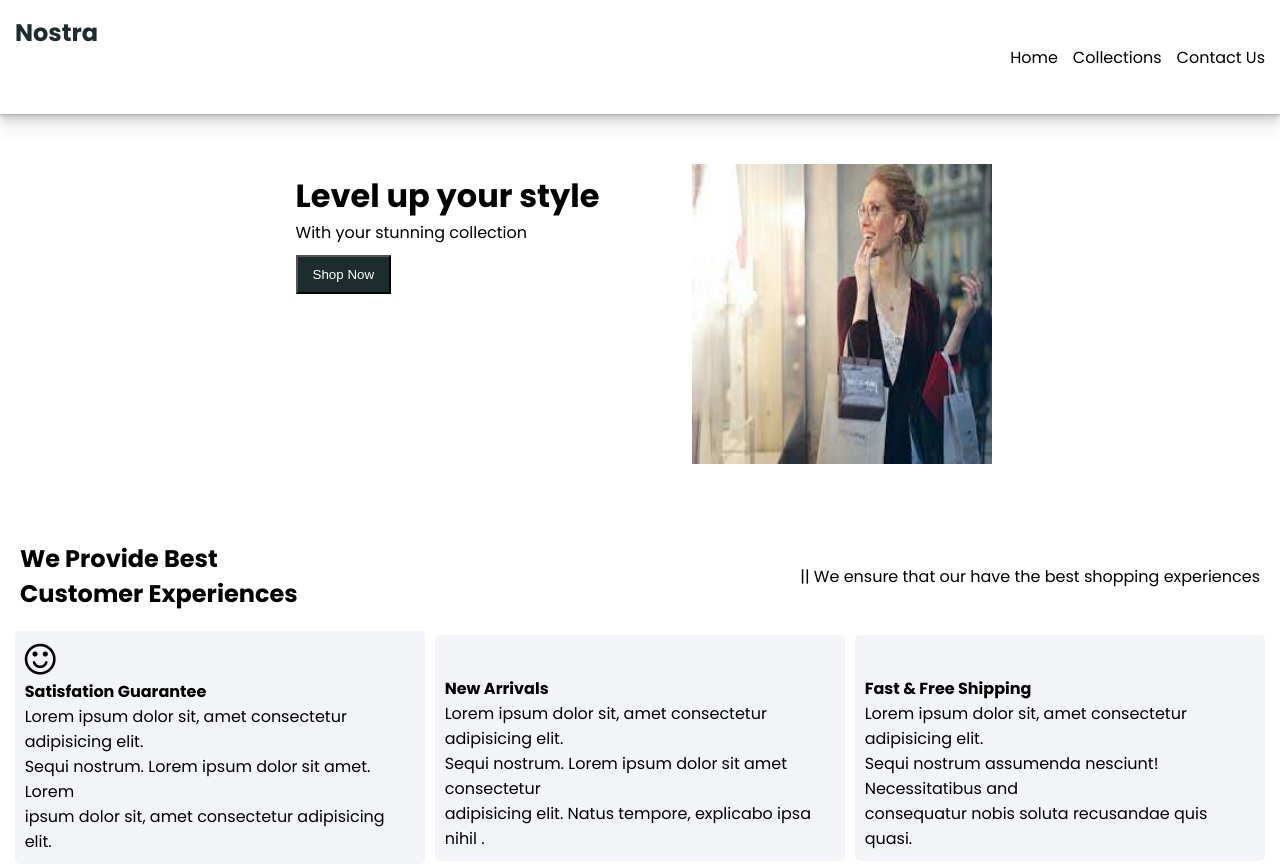
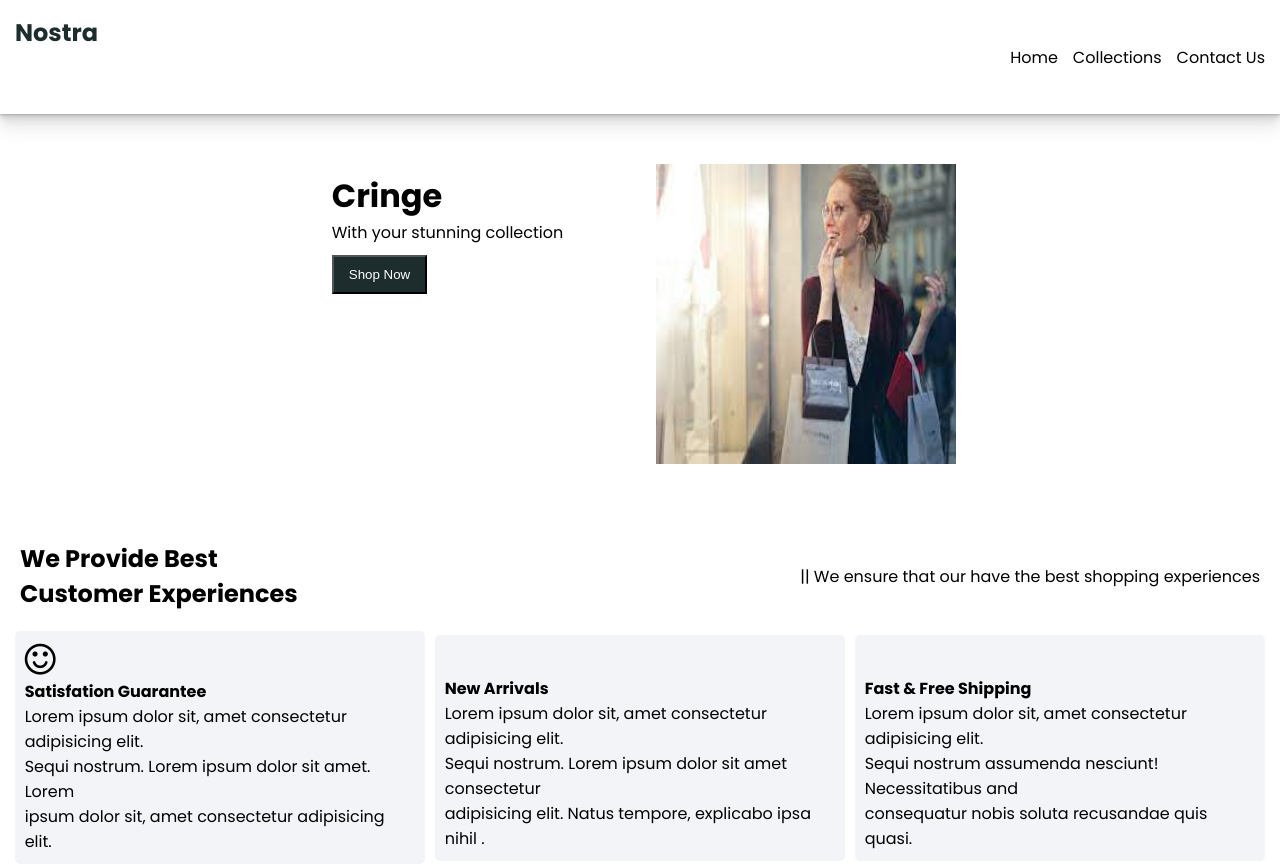
Before and after one commit to poorninr/poorninr-ecommerce, a plain HTML site: page index.html in a window 1280 px wide. Shown: the top 867 px of the page. Drawn offline with Linux system fonts and the light colour scheme.

Commit message:
Test commit

```diff
--- a/index.html
+++ b/index.html
@@ -40,7 +40,7 @@
     <!--body content-->
     <div class="productadbody">
         <div class="productad">
-            <h1 style="font-weight: 700;">Level up your style</h1>
+            <h1 style="font-weight: 700;">Cringe</h1>
             <p>With your stunning collection</p>
             <button>Shop Now</button>
         </div>
```
